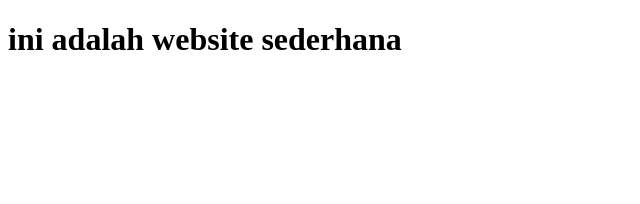
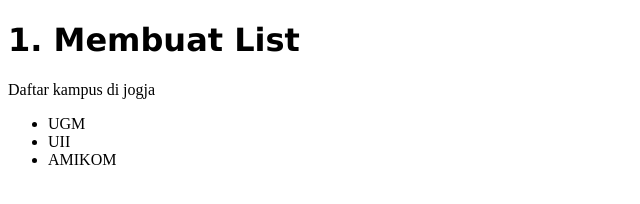
Before and after one commit to adriansyahysf/pwpraktikum_2, a plain HTML site: page index.html in a window 1280 px wide. Shown: the whole page, without its empty margins (0-640 px from the left). Drawn offline with Linux system fonts and the light colour scheme.

Commit message:
membuat list daftar kampus

```diff
--- a/index.html
+++ b/index.html
@@ -6,6 +6,12 @@
     <title>Praktikum 2</title>
 </head>
 <body>
-    <h1> ini adalah website sederhana</h1>
+    <h1 style="font-family: Verdana, Geneva, Tahoma, sans-serif;">1. Membuat List</h1>
+    <p>Daftar kampus di jogja</p>
+    <ul>
+        <li>UGM</li>
+        <li>UII</li>
+        <li>AMIKOM</li>
+    </ul>
 </body>
 </html>
```
